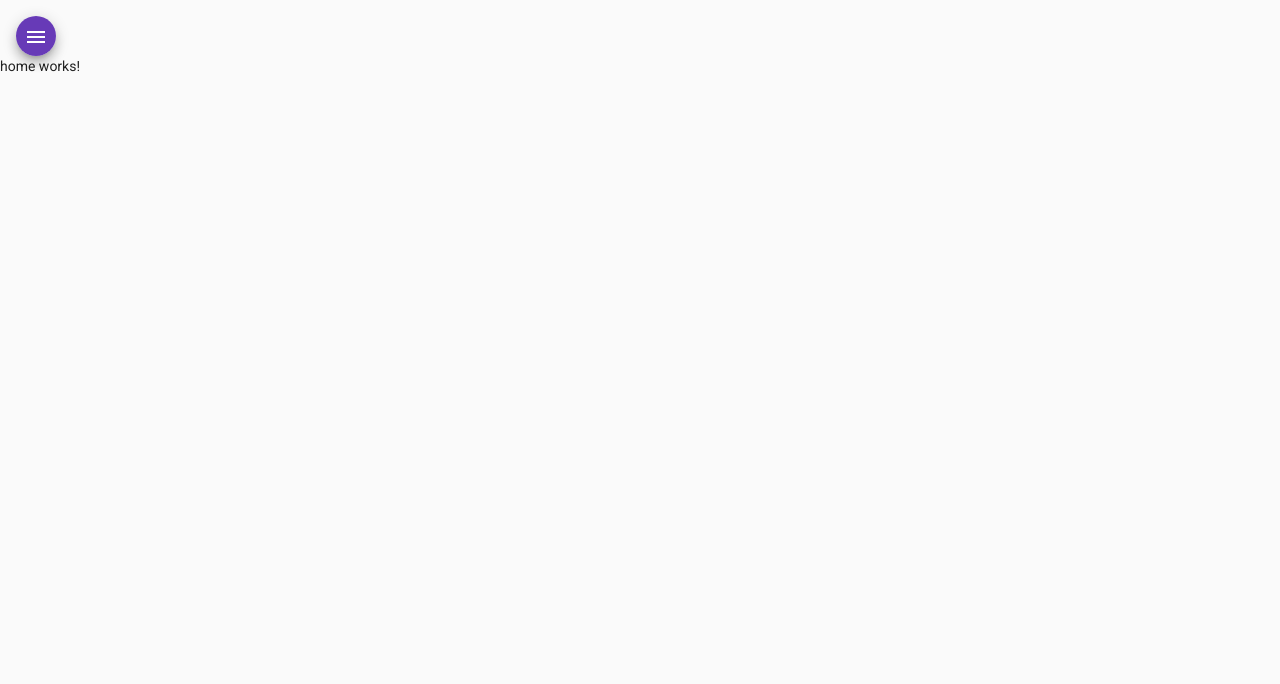
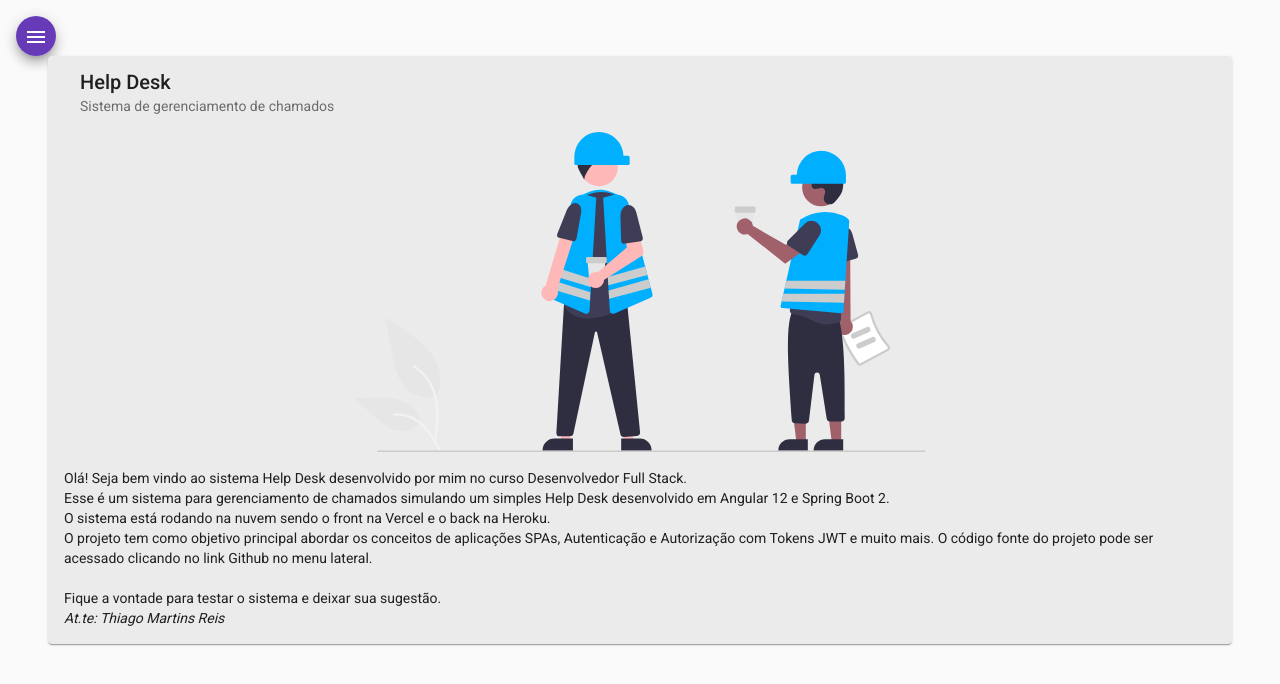
Before and after one commit to devthiagomartins/helpdesk-front, an Angular app: page /home in a window 1280 px wide. Shown: the top 684 px of the page. Built offline with nearby package versions, Linux system fonts and the light colour scheme.

Commit message:
HTML/CSS para componente Home

```diff
--- a/src/app/components/home/home.component.css
+++ b/src/app/components/home/home.component.css
@@ -0,0 +1,10 @@
+.card {
+  width: 90%;
+  margin: auto;
+  background-color: rgb(235,235,235);
+}
+
+
+img {
+  height: 20rem;
+}
--- a/src/app/components/home/home.component.html
+++ b/src/app/components/home/home.component.html
@@ -1 +1,18 @@
-<p>home works!</p>
+<mat-card class="card">
+  <mat-card-header>
+    <mat-card-title>Help Desk</mat-card-title>
+    <mat-card-subtitle>Sistema de gerenciamento de chamados</mat-card-subtitle>
+  </mat-card-header>
+  <img mat-card-image src="assets/img/home-image.svg" alt="Image Home">
+  <mat-card-content>
+    <p>
+      Olá! Seja bem vindo ao sistema Help Desk desenvolvido por mim no curso Desenvolvedor Full Stack.<br />
+      Esse é um sistema para gerenciamento de chamados simulando um simples Help Desk desenvolvido em Angular 12 e
+      Spring Boot 2. <br />O sistema está rodando na nuvem sendo o front na Vercel e o back na Heroku.<br />
+      O projeto tem como objetivo principal abordar os conceitos de aplicações SPAs, Autenticação e Autorização com
+      Tokens JWT e muito mais. O código fonte do projeto pode ser acessado clicando no link Github no menu lateral.
+      <br /><br /> Fique a vontade para testar o sistema e deixar sua sugestão.
+      <br /> <i>At.te: Thiago Martins Reis</i>
+     </p>
+  </mat-card-content>
+</mat-card>
```
Also changed, not shown: src/assets/img/home-image.svg (added).
